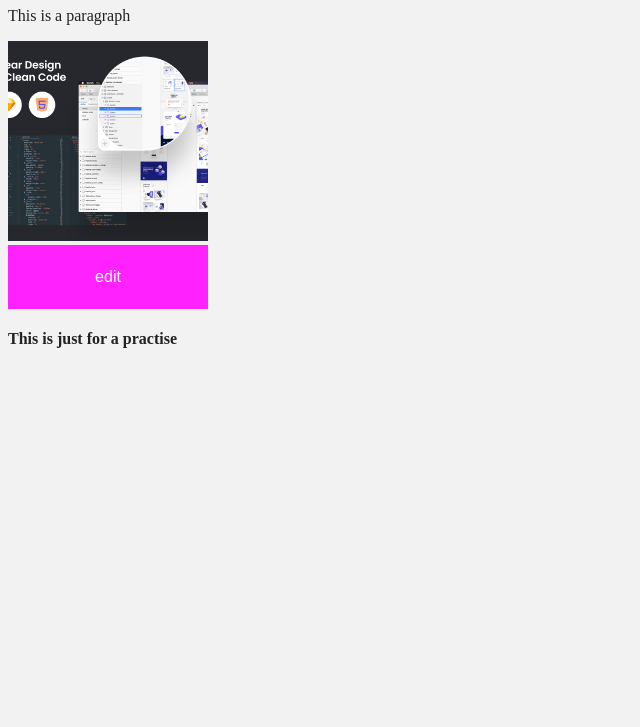
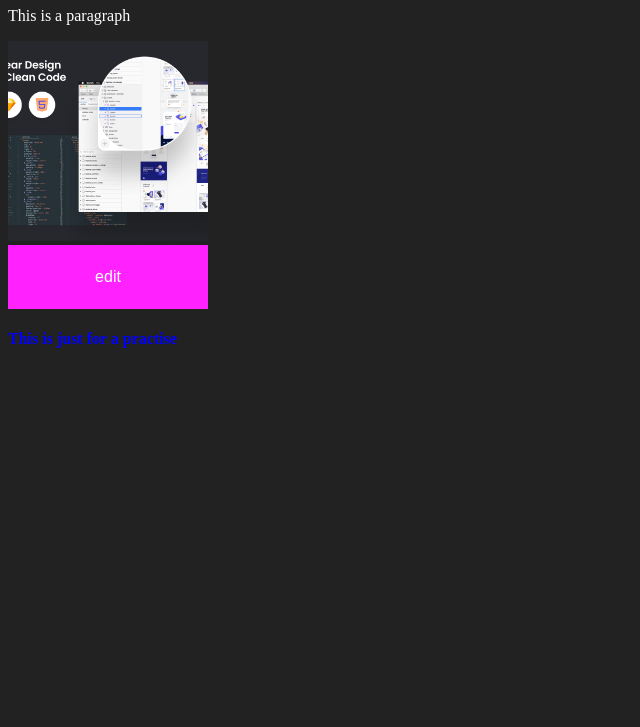
Before and after one commit to harzeezco/practice-git, a plain HTML site: page index.html in a window 1280 px wide. Shown: the part 73-800 px from the top of the page, without its empty margins (0-640 px from the left). Drawn offline with Linux system fonts and the light colour scheme.

Commit message:
Added new branch and some changes

```diff
--- a/index.html
+++ b/index.html
@@ -14,6 +14,8 @@
         <img src="img/9.png" alt="">
         <button type="button">edit</button>
      </section>
-    <h4>This is just for a practise</h4>
+    <h4 class="prac">This is just for a practise</h4>
+
+    <script src="main.js"></script>
 </body>
 </html>
--- /dev/null
+++ b/main.js
@@ -0,0 +1,7 @@
+const prac = document.querySelector('.prac')
+function name() {
+    document.body.style.backgroundColor = '#222';
+    document.body.style.color = '#fff';
+     prac.style.color = 'blue'
+}
+name()
```
